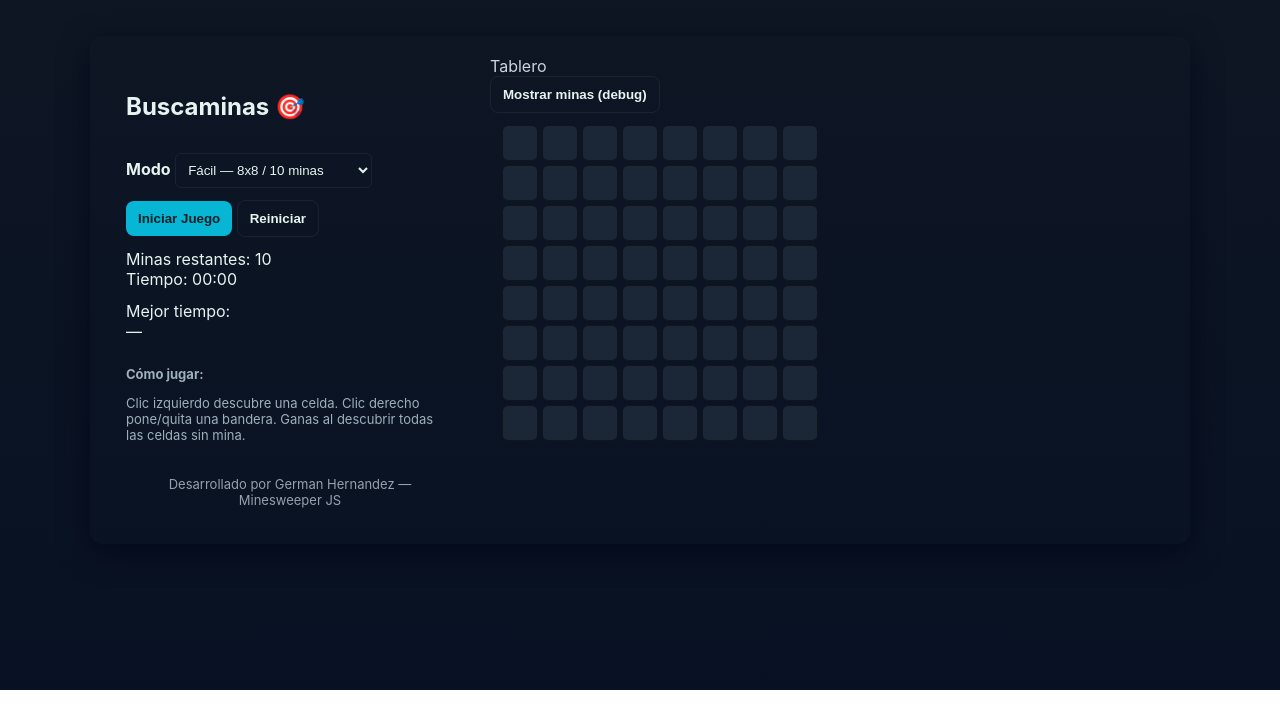
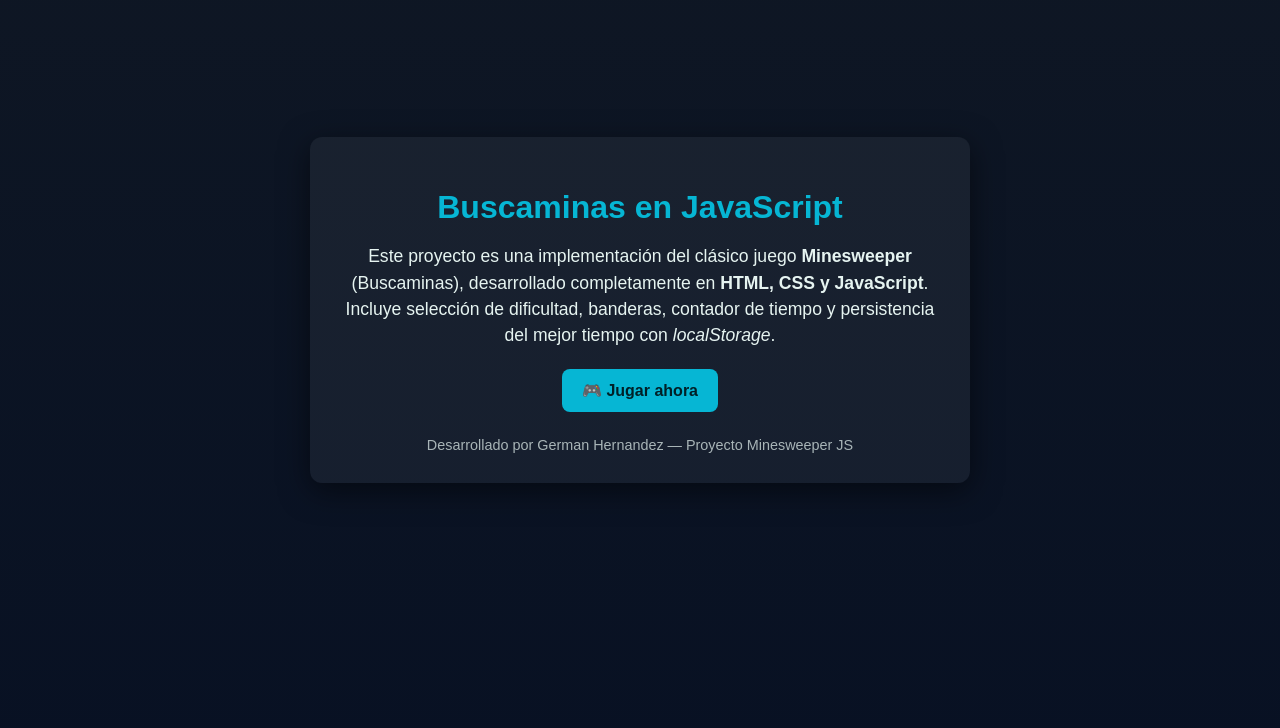
Before and after one commit to GermanHernandez2902/minesweeper-js, a plain HTML site: page index.html in a window 1280 px wide. Shown: the part 110-838 px from the top of the page. Before the commit the page ends 800 px from the top, so only its background shows below. Drawn offline with Linux system fonts and the light colour scheme.

Commit message:
Agregado index.html para redirigir a minesweeper.html

```diff
--- a/index.html
+++ b/index.html
@@ -1,196 +1,72 @@
 <!DOCTYPE html>
 <html lang="es">
 <head>
-  <meta charset="utf-8" />
-  <meta name="viewport" content="width=device-width,initial-scale=1" />
-  <title>Buscaminas - Minesweeper</title>
-
-  <!-- Estilos para que el juego se vea moderno -->
+  <meta charset="UTF-8">
+  <meta name="viewport" content="width=device-width, initial-scale=1.0">
+  <title>Minesweeper JS - Proyecto</title>
   <style>
-    :root{
-      --bg: #0f1724;
-      --card: #0b1220;
-      --accent: #06b6d4;
-      --safe: #e6f4f1;
-      --danger: #ff6b6b;
-      --tile-bg: #1b2636;
-      --tile-border: #10151b;
+    body {
+      margin: 0;
+      font-family: Arial, sans-serif;
+      background: linear-gradient(180deg, #0f1724, #071023 120%);
+      color: #e6f4f1;
+      display: flex;
+      align-items: center;
+      justify-content: center;
+      min-height: 100vh;
+      text-align: center;
+      padding: 20px;
     }
-
-    *{box-sizing:border-box}
-    body{
-      margin:0;
-      font-family: Inter, system-ui, Arial, sans-serif;
-      background:linear-gradient(180deg,var(--bg), #071023 120%);
-      color:var(--safe);
-      min-height:100vh;
-      display:flex;
-      align-items:center;
-      justify-content:center;
-      padding:24px;
+    .container {
+      max-width: 600px;
+      background: rgba(255,255,255,0.05);
+      padding: 30px;
+      border-radius: 12px;
+      box-shadow: 0 8px 30px rgba(0,0,0,0.5);
     }
-
-    .app {
-      width:100%;
-      max-width:1100px;
-      border-radius:12px;
-      padding:20px;
-      box-shadow: 0 8px 30px rgba(2,6,23,0.7);
-      display:grid;
-      grid-template-columns: 360px 1fr;
-      gap:20px;
+    h1 {
+      margin-bottom: 10px;
+      font-size: 2rem;
+      color: #06b6d4;
     }
-
-    /* panel lateral: configuración y estadísticas */
-    .panel {
-      padding:16px;
-      border-radius:8px;
-      display:flex;
-      flex-direction:column;
-      gap:12px;
+    p {
+      font-size: 1.1rem;
+      line-height: 1.5;
+      margin-bottom: 20px;
     }
-
-    select,input[type="number"]{
-      background:transparent;
-      color:var(--safe);
-      border:1px solid rgba(255,255,255,0.06);
-      padding:8px;
-      border-radius:6px;
+    .btn {
+      display: inline-block;
+      padding: 12px 20px;
+      font-size: 1rem;
+      font-weight: bold;
+      background: #06b6d4;
+      color: #012027;
+      text-decoration: none;
+      border-radius: 8px;
+      transition: background 0.3s ease;
     }
-    button{
-      cursor:pointer;
-      padding:10px 12px;
-      background:var(--accent);
-      color:#012027;
-      border:none;
-      border-radius:8px;
-      font-weight:600;
+    .btn:hover {
+      background: #0891b2;
     }
-    button.secondary{
-      background:transparent;
-      color:var(--safe);
-      border:1px solid rgba(255,255,255,0.06);
-    }
-
-    /* tablero */
-    .board {
-      display:grid;
-      gap:4px;
-      padding:12px;
-      border-radius:10px;
-    }
-
-    /* estilo de cada celda */
-    .cell {
-      width:36px;
-      height:36px;
-      display:flex;
-      align-items:center;
-      justify-content:center;
-      font-weight:700;
-      border-radius:6px;
-      background:var(--tile-bg);
-      border:1px solid var(--tile-border);
-      color:var(--safe);
-      cursor: pointer;
-    }
-    .cell.revealed { background:#dfe8ee; color:#0b1220; cursor:default }
-    .cell.mine { background:#ffb6b6; color:var(--danger) }
-    .cell.flagged { background:rgba(6,182,212,0.12); color:var(--accent) }
-
-    /* colores para números */
-    .cell.number-1 { color: #2b6cb0; }
-    .cell.number-2 { color: #2f855a; }
-    .cell.number-3 { color: #c05621; }
-    .cell.number-4 { color: #6b21a8; }
-    .cell.number-5 { color: #b91c1c; }
-    .cell.number-6 { color: #0ea5a4; }
-    .cell.number-7 { color: #0f1724; }
-    .cell.number-8 { color: #94a3b8; }
-
-    .footer{
-      margin-top:8px;
-      font-size:13px;
-      color:#99a0ad;
-      text-align:center;
-    }
-
-    @media (max-width:900px){
-      .app{grid-template-columns:1fr; padding:12px}
-      .panel{order:2}
+    .footer {
+      margin-top: 25px;
+      font-size: 0.9rem;
+      opacity: 0.7;
     }
   </style>
 </head>
 <body>
-  <div class="app">
-
-    <!-- Panel lateral: aquí elegimos la dificultad, minas, y vemos tiempo y minas restantes -->
-    <div class="panel">
-      <h2>Buscaminas 🎯</h2>
-
-      <!-- Selector de dificultad -->
-      <div>
-        <label><strong>Modo</strong></label>
-        <select id="presetSelect">
-          <option value="8x8-10">Fácil — 8x8 / 10 minas</option>
-          <option value="16x16-40">Medio — 16x16 / 40 minas</option>
-          <option value="24x16-99">Difícil — 24x16 / 99 minas</option>
-          <option value="custom">Personalizado</option>
-        </select>
-      </div>
-
-      <!-- Controles extra solo si elegimos "Personalizado" -->
-      <div id="customControls" style="display:none">
-        <label><strong>Personalizar tablero</strong></label>
-        <div>
-          <input id="rows" type="number" min="5" max="40" value="8" /> x
-          <input id="cols" type="number" min="5" max="60" value="8" />
-        </div>
-        <div>
-          <label>Minas</label>
-          <input id="mines" type="number" min="1" max="120" value="10" />
-        </div>
-      </div>
-
-      <!-- Botones principales -->
-      <div>
-        <button id="btnStart">Iniciar Juego</button>
-        <button class="secondary" id="btnReset">Reiniciar</button>
-      </div>
-
-      <!-- Info del juego -->
-      <div>
-        <div>Minas restantes: <span id="minesLeft">0</span></div>
-        <div>Tiempo: <span id="timer">00:00</span></div>
-      </div>
-
-      <!-- Mejor tiempo guardado -->
-      <div>
-        <div>Mejor tiempo:</div>
-        <div id="bestTime">—</div>
-      </div>
-
-      <!-- Mini instructivo -->
-      <div style="font-size:13px; color:#9fb0bb">
-        <p><strong>Cómo jugar:</strong></p>
-        <p>Clic izquierdo descubre una celda. Clic derecho pone/quita una bandera. Ganas al descubrir todas las celdas sin mina.</p>
-      </div>
-
-      <div class="footer">Desarrollado por German Hernandez — Minesweeper JS</div>
-    </div>
-
-    <!-- Tablero: aquí se dibuja el grid de celdas con JS -->
-    <div>
-      <div class="board-controls">
-        <div style="color:#cbd5e1">Tablero</div>
-        <button id="btnShowSolution" class="secondary">Mostrar minas (debug)</button>
-      </div>
-
-      <div id="board" class="board"></div>
+  <div class="container">
+    <h1>Buscaminas en JavaScript</h1>
+    <p>
+      Este proyecto es una implementación del clásico juego <strong>Minesweeper</strong> (Buscaminas),
+      desarrollado completamente en <strong>HTML, CSS y JavaScript</strong>.
+      Incluye selección de dificultad, banderas, contador de tiempo y persistencia del mejor tiempo con <em>localStorage</em>.
+    </p>
+    <a href="minesweeper.html" class="btn">🎮 Jugar ahora</a>
+    <div class="footer">
+      Desarrollado por German Hernandez — Proyecto Minesweeper JS
     </div>
   </div>
-
-  <!-- Aquí se conecta la lógica del juego -->
-  <script src="minesweeper.js"></script>
 </body>
 </html>
```
